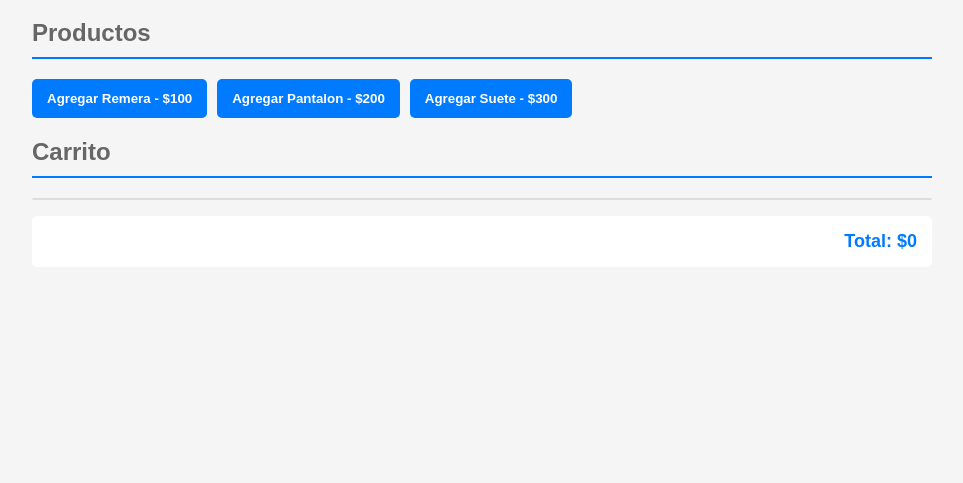
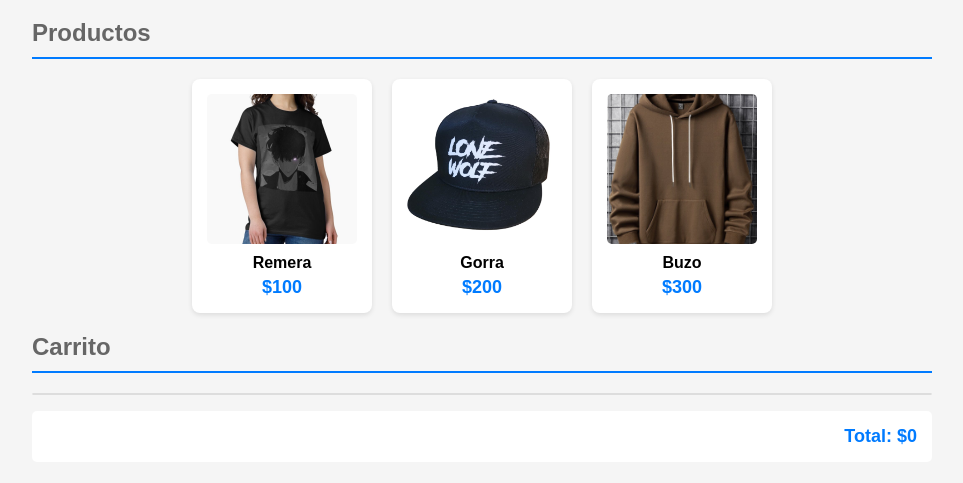
Before and after one commit to elsantos121/carrito-programacion1, a plain HTML site: page index.html in a window 1280 px wide. Shown: the part 81-564 px from the top of the page, without its empty margins (158-1121 px from the left). Drawn offline with Linux system fonts and the light colour scheme.

Commit message:
agregamos fotos para mejorar la comprencion del usuario

```diff
--- a/script.js
+++ b/script.js
@@ -1,8 +1,8 @@
 //lista de producto simulada
 const productos = [
-    { id: 1, nombre: "Remera", precio: 100 },
-    { id: 2, nombre: "Pantalon", precio: 200 },
-    { id: 3, nombre: "Suete", precio: 300 },
+    { id: 1, nombre: "Remera", precio: 100, imagen: "img/1.jpg" },
+    { id: 2, nombre: "Gorra", precio: 200, imagen: "img/2.jpg" },
+    { id: 3, nombre: "Buzo", precio: 300, imagen: "img/3.jpg" },
 ];
 
 let carrito = [];
@@ -10,10 +10,27 @@ let carrito = [];
 //renderizar productos
 const contenedorProductos = document.getElementById("contenedor-productos");
 productos.forEach(producto => {
-    const btn = document.createElement("button");
-    btn.textContent = `Agregar ${producto.nombre} - $${producto.precio}`;
-    btn.onclick = () => agregarAlCarrito(producto.id);
-    contenedorProductos.appendChild(btn);
+    const card = document.createElement("div");
+    card.className = "producto-card";
+
+    const img = document.createElement("img");
+    img.src = producto.imagen;
+    img.alt = producto.nombre;
+
+    const nombre = document.createElement("div");
+    nombre.className = "producto-nombre";
+    nombre.textContent = producto.nombre;
+
+    const precio = document.createElement("div");
+    precio.className = "producto-precio";
+    precio.textContent = `$${producto.precio}`;
+
+    card.appendChild(img);
+    card.appendChild(nombre);
+    card.appendChild(precio);
+    card.onclick = () => agregarAlCarrito(producto.id);
+
+    contenedorProductos.appendChild(card);
 });
 
 //funcion para agregar al carrito
--- a/style.css
+++ b/style.css
@@ -66,3 +66,92 @@
             border-radius: 5px;
             text-align: right;
         }
+
+body {
+            font-family: Arial, sans-serif;
+            padding: 20px;
+            background-color: #f5f5f5;
+            max-width: 900px;
+            margin: 0 auto;
+        }
+        h1 {
+            color: #333;
+        }
+        h2 {
+            color: #666;
+            border-bottom: 2px solid #007bff;
+            padding-bottom: 10px;
+        }
+        #contenedor-productos {
+            margin-bottom: 20px;
+            display: flex;
+            flex-wrap: wrap;
+            gap: 20px;
+            justify-content: center;
+        }
+        .producto-card {
+            display: flex;
+            flex-direction: column;
+            align-items: center;
+            cursor: pointer;
+            transition: transform 0.3s, box-shadow 0.3s;
+            background-color: white;
+            padding: 15px;
+            border-radius: 8px;
+            box-shadow: 0 2px 5px rgba(0,0,0,0.1);
+        }
+        .producto-card:hover {
+            transform: translateY(-5px);
+            box-shadow: 0 5px 15px rgba(0,0,0,0.2);
+        }
+        .producto-card img {
+            width: 150px;
+            height: 150px;
+            object-fit: cover;
+            border-radius: 5px;
+            margin-bottom: 10px;
+        }
+        .producto-nombre {
+            font-weight: bold;
+            font-size: 16px;
+            margin-bottom: 5px;
+            text-align: center;
+        }
+        .producto-precio {
+            color: #007bff;
+            font-size: 18px;
+            font-weight: bold;
+        }
+        #lista-carrito {
+            border: 1px solid #ddd;
+            padding: 0;
+            margin-top: 10px;
+            background-color: white;
+            border-radius: 5px;
+            list-style: none;
+        }
+        #lista-carrito li {
+            padding: 10px;
+            border-bottom: 1px solid #eee;
+        }
+        #lista-carrito li:last-child {
+            border-bottom: none;
+        }
+        #lista-carrito button {
+            padding: 5px 10px;
+            font-size: 12px;
+            cursor: pointer;
+            border: none;
+            border-radius: 3px;
+            margin-left: 5px;
+        }
+        #total-carrito {
+            margin-top: 15px;
+            font-size: 18px;
+            font-weight: bold;
+            color: #007bff;
+            background-color: white;
+            padding: 15px;
+            border-radius: 5px;
+            text-align: right;
+        }
```
Also changed, not shown: index.html (+3 -0 lines), img/1.jpg (added), img/2.jpg (added), img/3.jpg (added).
